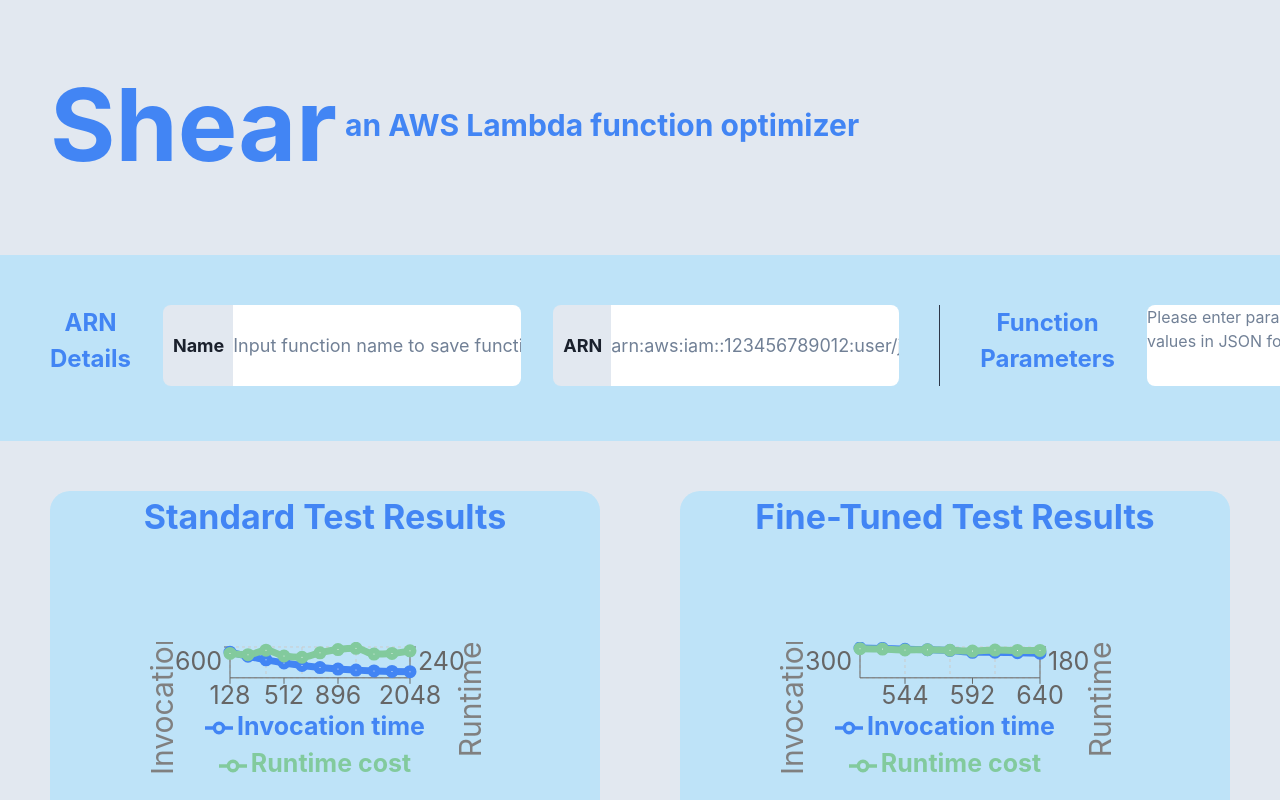
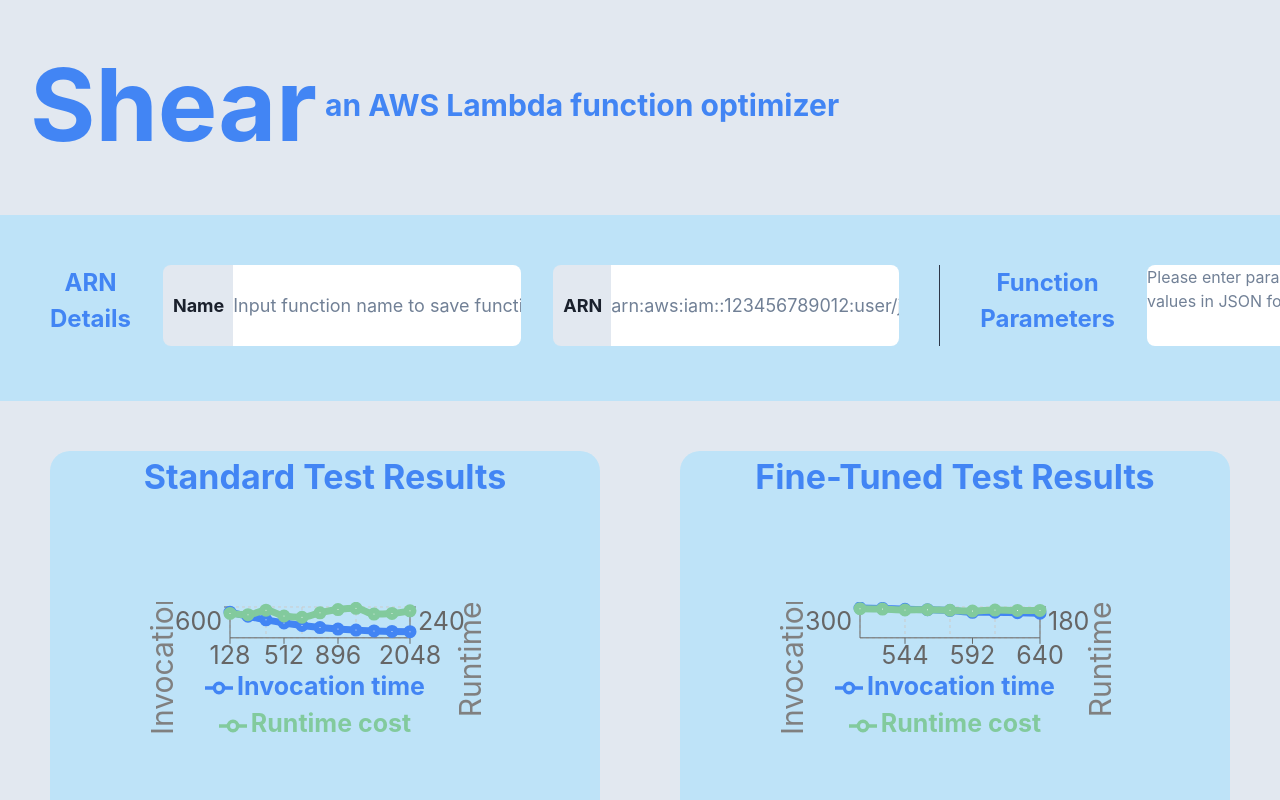
Before and after one commit to oslabs-beta/shear, a React (Vite) app: page / in a window 1280 px wide. Shown: the top 800 px of the page. Built offline with nearby package versions, Linux system fonts and the light colour scheme.

Commit message:
merged with dev, ready for PR

```diff
--- a/src/App.tsx
+++ b/src/App.tsx
@@ -21,7 +21,7 @@
   return (
     <ChakraProvider theme={theme}>
       <Box>
-        <Box top="0%" left="0%" h="30%" w="full" borderBottomWidth="5px" borderColor='gray.200' padding="50px" overflow='hidden' bg='gray.200' margin='0px'>
+        <Box top="0%" left="0%" h="25%" w="full" borderBottomWidth="5px" borderColor='gray.200' padding="30px" overflow='hidden' bg='gray.200' margin='0px'>
           <HStack>
             <Text as='b' fontSize='100px' color='#4285F4'>Shear</Text>
             <Text as='b' fontSize='30px' color='#4285F4'>an AWS Lambda function optimizer</Text>
```
